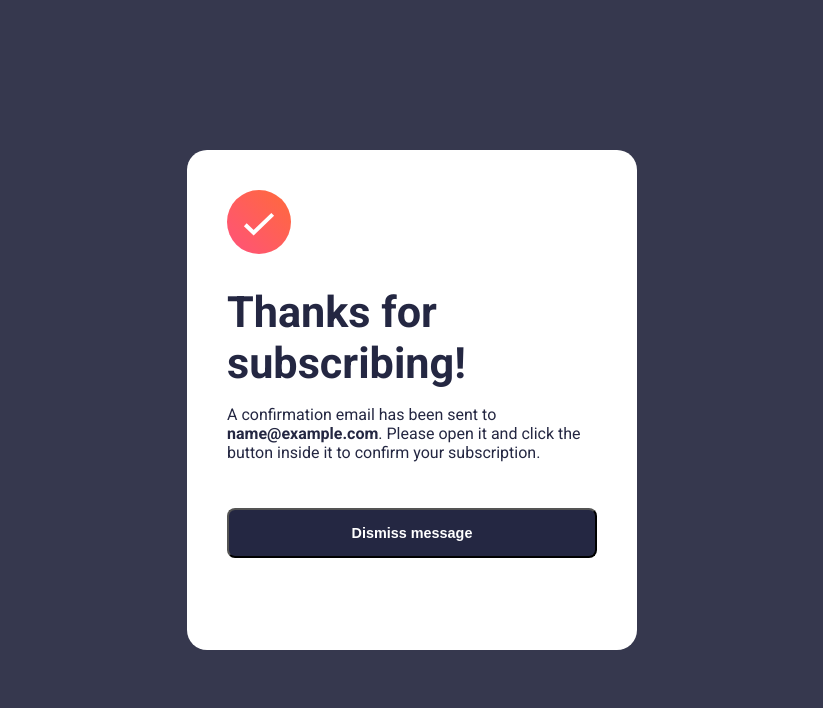
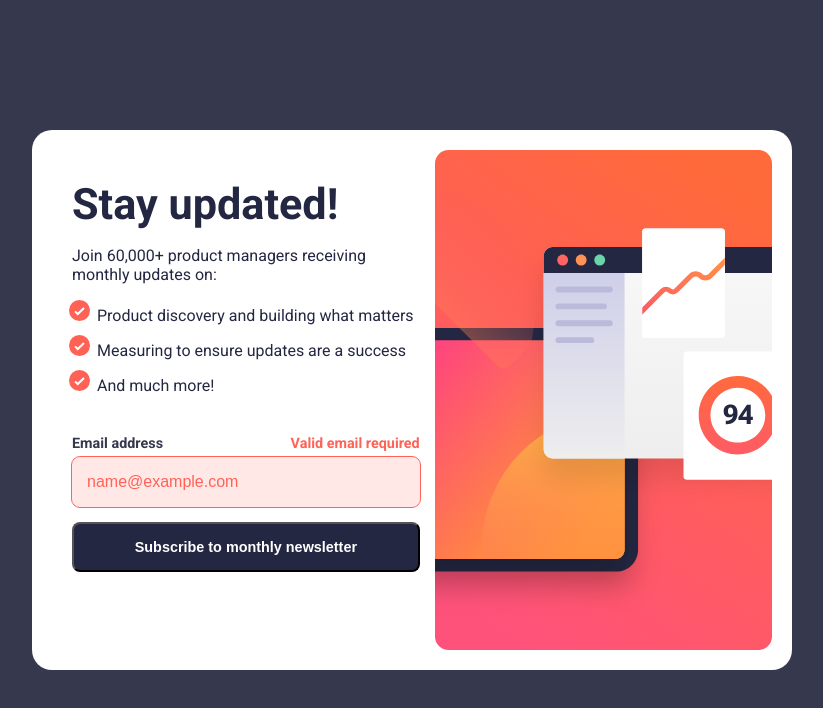
Before and after one commit to martinablazheska/newsletter-signup, a React (Create React App) app: page / in a window 1280 px wide. Both pictures are taken after typing "name@example.com" into the empty fields and a click on the button "Subscribe to monthly newsletter". Shown: the top 708 px of the page, without its empty margins (228-1051 px from the left). Built offline with nearby package versions, Linux system fonts and the light colour scheme.

Commit message:
improved state management

```diff
--- a/src/App.jsx
+++ b/src/App.jsx
@@ -1,25 +1,11 @@
-import SignUp from "./components/SignUp/SignUp";
-import Modal from "./components/UI/Modal";
-import { useState } from "react";
+import Main from "./components/Main";
+import SubscribeContextProvider from "./store/subscribe-context";
 
 function App() {
-  const [isSubscribed, setIsSubscribed] = useState(false);
-  const [email, setEmail] = useState("");
-
-  function subscribeHandler(input) {
-    setIsSubscribed(true);
-    setEmail(input);
-  }
-
-  function dismissHandler() {
-    setIsSubscribed(false);
-  }
-
   return (
-    <>
-      {!isSubscribed && <SignUp subscribeHandler={subscribeHandler} />}
-      {isSubscribed && <Modal dismissHandler={dismissHandler} email={email} />}
-    </>
+    <SubscribeContextProvider>
+      <Main />
+    </SubscribeContextProvider>
   );
 }
 
--- /dev/null
+++ b/src/components/Main.jsx
@@ -0,0 +1,21 @@
+import SignUp from "./SignUp/SignUp";
+import Modal from "./UI/Modal";
+import { useContext } from "react";
+import { SubscribeContext } from "../store/subscribe-context";
+
+function Main() {
+  const { email, isSubscribed, setIsSubscribed } = useContext(SubscribeContext);
+
+  function dismissHandler() {
+    setIsSubscribed(false);
+  }
+
+  return (
+    <>
+      {!isSubscribed && <SignUp />}
+      {isSubscribed && <Modal dismissHandler={dismissHandler} email={email} />}
+    </>
+  );
+}
+
+export default Main;
--- a/src/components/SignUp/SignUp.jsx
+++ b/src/components/SignUp/SignUp.jsx
@@ -5,18 +5,14 @@ import classes from "./SignUp.module.scss";
 import SignUpForm from "./SignUpForm";
 import List from "./List";
 
-function SignUp(props) {
-  function subscribeHandler(input) {
-    props.subscribeHandler(input);
-  }
-
+function SignUp() {
   return (
     <Card className={classes.signup}>
       <div>
         <h1>Stay updated!</h1>
         <p>Join 60,000+ product managers receiving monthly updates on:</p>
         <List />
-        <SignUpForm subscribeHandler={subscribeHandler} />
+        <SignUpForm />
       </div>
       <div>
         <img
--- a/src/components/SignUp/SignUpForm.jsx
+++ b/src/components/SignUp/SignUpForm.jsx
@@ -1,43 +1,54 @@
 import classes from "./SignUpForm.module.scss";
 import Button from "../UI/Button";
-import { useState } from "react";
+import { useState, useContext } from "react";
+import { SubscribeContext } from "../../store/subscribe-context";
 
-function SignUpForm(props) {
-  const [emailInput, setEmailInput] = useState("");
-  const [isValid, setIsValid] = useState(true);
+function SignUpForm() {
+  const { email, setEmail, setIsSubscribed } = useContext(SubscribeContext);
+  const [isValid, setIsValid] = useState(null);
+  const [isTouched, setIsTouched] = useState(false);
 
   function changeHandler(event) {
-    setEmailInput(event.target.value);
-  }
-
-  function subscribeButtonHandler(event) {
-    event.preventDefault();
-    if (
-      emailInput.trim().length >= 5 &&
-      emailInput.includes("@") &&
-      emailInput.includes(".")
-    ) {
+    setEmail(event.target.value);
+    setIsTouched(true);
+    if (email.length >= 5 && email.includes("@") && email.includes(".")) {
       setIsValid(true);
-      props.subscribeHandler(emailInput);
     } else {
       setIsValid(false);
     }
+  }
+
+  function subscribeHandler(event) {
+    event.preventDefault();
+    setIsTouched(false);
+    if (isValid === true) {
+      setIsSubscribed(true);
+    }
+  }
+
+  function blurHandler() {
+    setIsTouched(false);
   }
 
   return (
     <>
       <form className={classes.form}>
         <label htmlFor="email">Email address</label>
-        {!isValid && <p className={classes.error}>Valid email required</p>}
+        {isValid === false && isTouched === false && (
+          <p className={classes.error}>Valid email required</p>
+        )}
         <input
           type="email"
           id="email"
+          value={email}
           placeholder="email@company.com"
           onChange={changeHandler}
-          value={emailInput}
-          className={isValid === false ? classes.invalid : ""}
+          onBlur={blurHandler}
+          className={
+            isValid === false && isTouched === false ? classes.invalid : ""
+          }
         />
-        <Button onClick={subscribeButtonHandler}>
+        <Button onClick={subscribeHandler}>
           Subscribe to monthly newsletter
         </Button>
       </form>
--- a/src/components/UI/Modal.jsx
+++ b/src/components/UI/Modal.jsx
@@ -3,7 +3,7 @@ import Button from "./Button";
 import Card from "./Card";
 import checkmark from "../../assets/images/icon-success.svg";
 
-function Backdrop() {
+function Backdrop(props) {
   return <div className={classes.backdrop}></div>;
 }
 
--- /dev/null
+++ b/src/store/subscribe-context.jsx
@@ -0,0 +1,27 @@
+import { useState, createContext } from "react";
+
+export const SubscribeContext = createContext({
+  email: "",
+  isSubscribed: "",
+  setEmail: () => {},
+  setIsSubscribed: () => {},
+});
+
+function SubscribeContextProvider(props) {
+  const [email, setEmail] = useState("");
+  const [isSubscribed, setIsSubscribed] = useState(false);
+
+  const subscribeData = {
+    email,
+    setEmail,
+    isSubscribed,
+    setIsSubscribed,
+  };
+  return (
+    <SubscribeContext.Provider value={subscribeData}>
+      {props.children}
+    </SubscribeContext.Provider>
+  );
+}
+
+export default SubscribeContextProvider;
```
Also changed, not shown: 1 other file (tests, documents, lock files or other folders).
